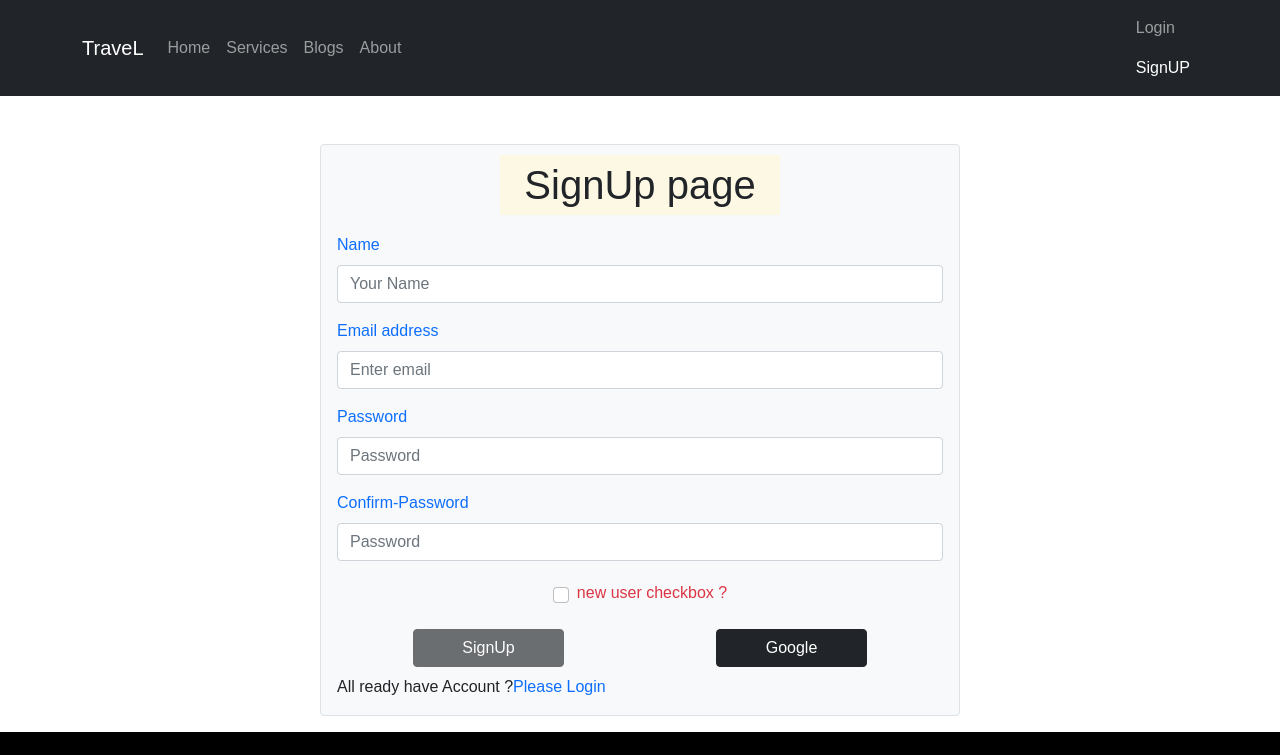
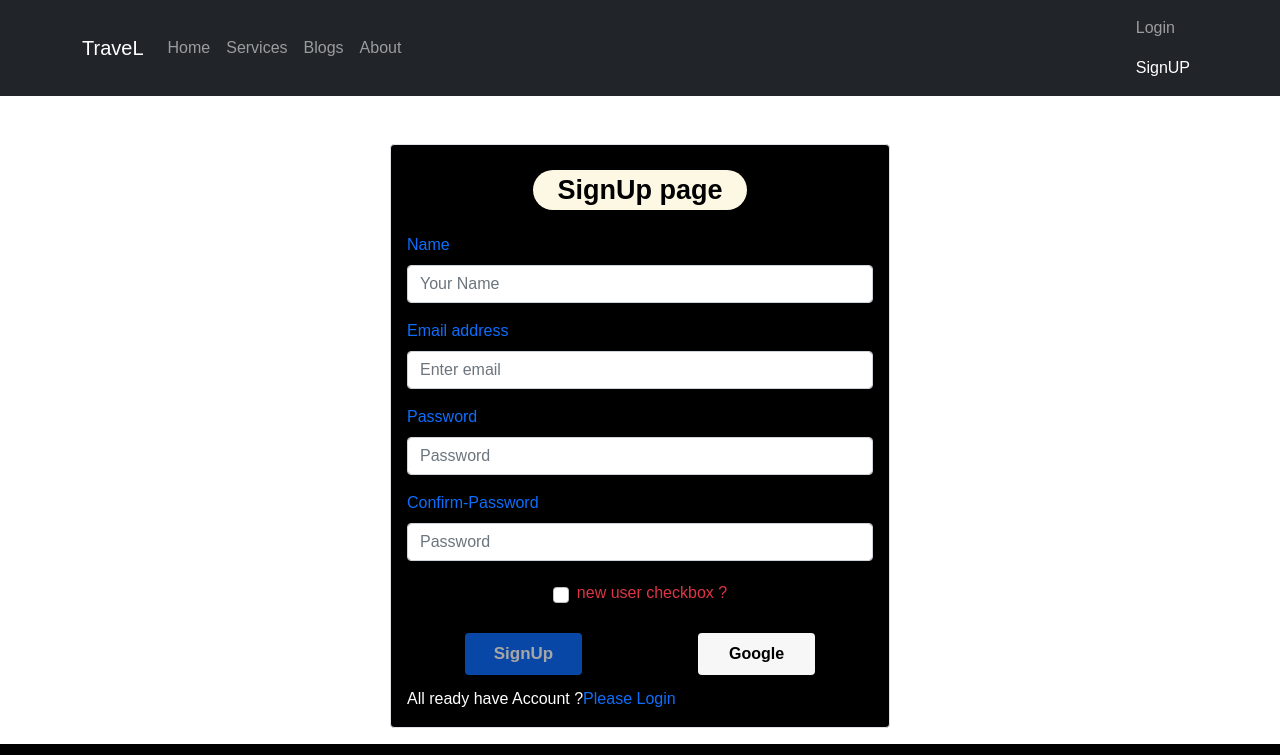
Before and after one commit to ImranRH321/-independent-service-10, a React (Create React App) app: page /signup in a window 1280 px wide. Shown: the top 755 px of the page. Built offline with nearby package versions, Linux system fonts and the light colour scheme; no server answers.

Commit message:
simple-desgine

```diff
--- a/src/App.js
+++ b/src/App.js
@@ -12,6 +12,7 @@ import NotFound from "./componet/shared/NotFound/NotFound";
 import RequireAuth from "./componet/shared/RequireAuth/RequireAuth";
 import SignUp from "./componet/shared/SignUp/SignUp";
 import './app.css'
+import Checkout from "./componet/Home/Services/Checkout/Checkout";
 
 const App = () => {
   return (
@@ -32,6 +33,7 @@ const App = () => {
         <Route path="/login" element={<Login></Login>}>Login</Route>
         <Route path="/signup" element={<SignUp></SignUp>}>SignUp</Route>
         <Route path='blogs' element={<Blogs></Blogs>}></Route>
+         <Route path='/checkout' element={<Checkout></Checkout>}></Route>
         <Route path="/about" element={<About></About>}></Route>
         <Route path="*" element={<NotFound></NotFound>}></Route>
       </Routes>
--- /dev/null
+++ b/src/componet/Home/Services/Checkout/Checkout.js
@@ -0,0 +1,11 @@
+import React from 'react';
+
+const Checkout = () => {
+    return (
+        <div>
+            <h1>Orders product </h1>
+        </div>
+    );
+};
+
+export default Checkout;
--- a/src/componet/Home/Services/ServiceDetails/ServiceDetails.js
+++ b/src/componet/Home/Services/ServiceDetails/ServiceDetails.js
@@ -28,7 +28,9 @@ const ServiceDetails = () => {
             <div className="text-center text-dark w-75">
               <h5 className="mt-4">{services.name}</h5>
               <h4 className="mb-4">Price: {services.price}</h4>
-              <p className="px-2 font-italic text-muted">{services.description}</p>
+              <p className="px-2 font-italic text-muted">
+                {services.description}
+              </p>
             </div>
           </div>
         </div>
@@ -59,7 +61,9 @@ const ServiceDetails = () => {
               <Form.Group className="mb-3" controlId="formBasicCheckbox">
                 <div className="d-flex align-items-center justify-content-center"></div>
               </Form.Group>
-              <button className="bg-dark text-white p-2 w-50 mx-auto">Checkout</button>
+              <Link to="/checkout" className="btnColor  p-2 px-5 w-50 mx-auto">
+                Checkout
+              </Link>
             </Form>
           </div>
         </div>
--- a/src/componet/shared/Footer/Footer.css
+++ b/src/componet/shared/Footer/Footer.css
@@ -21,3 +21,37 @@
         margin: 0 10px;
     }
   }
+
+.LTitle {
+    border-radius: 31px;
+    /* height: 12px; */
+    font-size: 27px;
+    font-weight: bolder;
+}
+
+  .btnColor {
+    background-color: #0fe50fc4;
+    border: none;
+    color: rgb(0 0 0);
+    padding: 8px 18px;
+    text-align: center;
+    text-decoration: none;
+    /* display: inline-block; */
+    font-size: 17px;
+    font-weight: bold;
+    margin: 4px 2px;
+    cursor: pointer;
+}
+  .btnG {
+    background-color: #f7f7f7;
+    border: none;
+    color: rgb(0, 0, 0);
+    padding: 8px 25px;
+    text-align: center;
+    text-decoration: none;
+    /* display: inline-block; */
+    font-size: 16px;
+    font-weight: bold;
+    margin: 4px 2px;
+    cursor: pointer;
+}
--- /dev/null
+++ b/src/componet/shared/Login/Login.css
@@ -0,0 +1,13 @@
+.singUpBg {
+  background-color: #010001;
+  width: 500px;
+
+}
+
+
+@media screen and (max-width: 576px) {
+  .singUpBg {
+    background-color: #010001;
+    max-width: 430px;
+  }
+}
--- a/src/componet/shared/Login/Login.js
+++ b/src/componet/shared/Login/Login.js
@@ -10,6 +10,7 @@ import { Link, useLocation, useNavigate } from "react-router-dom";
 import auth from "../../../firebase.int";
 import Loading from "../Loading/Loading";
 import { ToastContainer, toast } from "react-toastify";
+import './Login.css'
 
 import "react-toastify/dist/ReactToastify.css";
 
@@ -65,14 +66,15 @@ const Login = () => {
 
   return (
     <div>
-      <div className="w-50 mx-auto border p-3 mt-5 rounded bg-light">
+      <div className=" mx-auto border p-3 bg mt-5 rounded cssControl">
         <h1 className="text-center ">
-          <mark className="px-4 text-primary">Login page</mark>
+          <mark className="px-4 LTitle">Login page</mark>
         </h1>
         <Form onSubmit={handleExistsLoginUser}>
           <Form.Group className="mb-3" controlId="formBasicEmail">
-            <Form.Label className="text-primary">Email address</Form.Label>
+            <Form.Label className="text-primary ">Email address</Form.Label>
             <Form.Control
+            className="css"
               ref={useEmail}
               type="email"
               placeholder="Enter email"
@@ -83,6 +85,7 @@ const Login = () => {
           <Form.Group className="mb-3" controlId="formBasicPassword">
             <Form.Label className="text-primary">Password</Form.Label>
             <Form.Control
+             className="css"
               ref={usePassword}
               type="password"
               placeholder="Password"
@@ -92,16 +95,16 @@ const Login = () => {
           </Form.Group>
           <div className="d-flex d-md-flex">
             <Button
-              className="w-25 mx-auto d-block"
-              variant="dark"
+              className="w-25 mx-auto d-block btnColor"
+              variant=""
               type="submit"
             >
               Login
             </Button>
             <Button
               onClick={() => signInWithGoogle()}
-              className="w-25 mx-auto d-block"
-              variant="dark"
+              className="w-25 mx-auto d-block btnG"
+
               type="submit"
             >
               Google
@@ -109,7 +112,7 @@ const Login = () => {
           </div>
           <p className="mt-2 mb-0">
             New User ?
-            <Link className="text-decoration-none" to="/signup">
+            <Link className="text-decoration-none text-info ps-2" to="/signup">
               Please SignUp
             </Link>
           </p>
@@ -117,7 +120,7 @@ const Login = () => {
             Forget Password ?
             <button
               onClick={() => handleResetPassword()}
-              className="btn btn-link text-primary pe-auto text-decoration-none' ms-2 mt-2"
+              className="btn  text-primary pe-auto text-decoration-none' text-info ps-2 mt-2"
             >
               Please Reset
             </button>
--- /dev/null
+++ b/src/componet/shared/SignUp/SignUp.css
@@ -0,0 +1,12 @@
+
+.cssControl {
+    background-color: #010001;
+    width: 600px;
+  }
+
+  @media screen and (max-width: 576px) {
+    .cssControl {
+      background-color: #010001;
+      max-width: 430px;
+    }
+  }
--- a/src/componet/shared/SignUp/SignUp.js
+++ b/src/componet/shared/SignUp/SignUp.js
@@ -2,6 +2,7 @@ import React, { useRef, useState } from "react";
 import Button from "react-bootstrap/Button";
 import Form from "react-bootstrap/Form";
 import { Link, useNavigate } from "react-router-dom";
+import "./SignUp.css";
 
 import {
   useCreateUserWithEmailAndPassword,
@@ -9,8 +10,10 @@ import {
   useUpdateProfile,
 } from "react-firebase-hooks/auth";
 import auth from "../../../firebase.int";
+import Loading from "../Loading/Loading";
 
 const SignUp = () => {
+  const [userN, setUserN] = useState({})
   const useName = useRef("");
   const useEmail = useRef("");
   const usePassword = useRef("");
@@ -24,9 +27,17 @@ const SignUp = () => {
   const [updateProfile, updating, updateError] = useUpdateProfile(auth);
   const navigate = useNavigate();
 
+  if (loading || loading1 || updating) {
+    return <Loading></Loading>;
+  }
+
   let errorElement;
-  if (error || error1) {
-    errorElement = <p className="text-danger">Error: {error?.message} {error1?.message}</p>;
+  if (error || error1 || updateError) {
+    errorElement = (
+      <p className="text-danger">
+        Error: {error?.message} {error1?.message} {updateError?.message}
+      </p>
+    );
   }
 
   if (user || user1) {
@@ -35,15 +46,13 @@ const SignUp = () => {
   }
   const handleCreateUser = async event => {
     event.preventDefault();
+
     const name = useName.current.value;
     const email = useEmail.current.value;
     const password = usePassword.current.value;
     const confirmPassword = useConfirmPassword.current.value;
 
-    if(password.length <= 6){
-    alert('password minimum 6 character')
-    return;
-    }
+    if (password.length > 5) {
       if (!/(?=.*?[#?!@$%^&*-])/.test(password)) {
         alert(" password At least one special character");
         return;
@@ -52,18 +61,21 @@ const SignUp = () => {
         await createUserWithEmailAndPassword(email, password);
 
         await updateProfile({ displayName: name });
-      alert("Updated profile");
+        const obj = {displayName:name, email: email}
         navigate("/home");
       } else {
         alert("password and confirm password is not match ");
+      }
+    } else {
+      alert("minimum 6 characters");
     }
   };
 
   return (
     <div>
-      <div className="w-50 mx-auto border p-3 mt-5 rounded bg-light">
+      <div className=" mx-auto border p-3 mt-5 rounded singUpBg text-white">
         <h1 className=" mb-4 text-center">
-          <mark className="px-4   text-dark ">SignUp page</mark>
+          <mark className="px-4 LTitle">SignUp page</mark>
         </h1>
         <Form onSubmit={handleCreateUser}>
           <Form.Group className="mb-3" controlId="formBasicEmail">
@@ -74,6 +86,7 @@ const SignUp = () => {
           <Form.Group className="mb-3" controlId="formBasicEmail">
             <Form.Label className="text-primary">Email address</Form.Label>
             <Form.Control
+              classNme="input"
               ref={useEmail}
               type="email"
               placeholder="Enter email"
@@ -84,6 +97,7 @@ const SignUp = () => {
           <Form.Group className="mb-3" controlId="formBasicPassword">
             <Form.Label className="text-primary">Password</Form.Label>
             <Form.Control
+              classNme="input"
               ref={usePassword}
               type="password"
               placeholder="Password"
@@ -93,6 +107,7 @@ const SignUp = () => {
           <Form.Group className="mb-3" controlId="formBasicPassword">
             <Form.Label className="text-primary">Confirm-Password</Form.Label>
             <Form.Control
+              classNme="input"
               ref={useConfirmPassword}
               type="password"
               placeholder="Password"
@@ -107,7 +122,9 @@ const SignUp = () => {
                 name="checkbox"
                 type="checkbox"
               />
-              <Form.Label className={`ps-2 pt-1 ${agree ? "" : "text-danger"}`}>
+              <Form.Label
+                className={`ps-2  pt-1 ${agree ? "" : "text-danger"}`}
+              >
                 new user checkbox ?
               </Form.Label>
             </div>
@@ -115,16 +132,14 @@ const SignUp = () => {
           <div className="d-flex d-md-flex">
             <Button
               disabled={!agree}
-              className="w-25 mx-auto d-block"
-              variant="dark"
+              className="w-25 mx-auto d-block btnColor"
               type="submit"
             >
               SignUp
             </Button>
             <Button
               onClick={() => signInWithGoogle()}
-              className="w-25 mx-auto d-block"
-              variant="dark"
+              className="w-25 mx-auto d-block btnG"
               type="submit"
             >
               Google
```
Also changed, not shown: src/componet/Home/About/About.js (+38 -7 lines), src/componet/shared/Header/Header.js (+14 -8 lines), firebase.json (added), 2 other files (tests, documents, lock files or other folders). Lines whose indentation alone changed are shown as unchanged.
